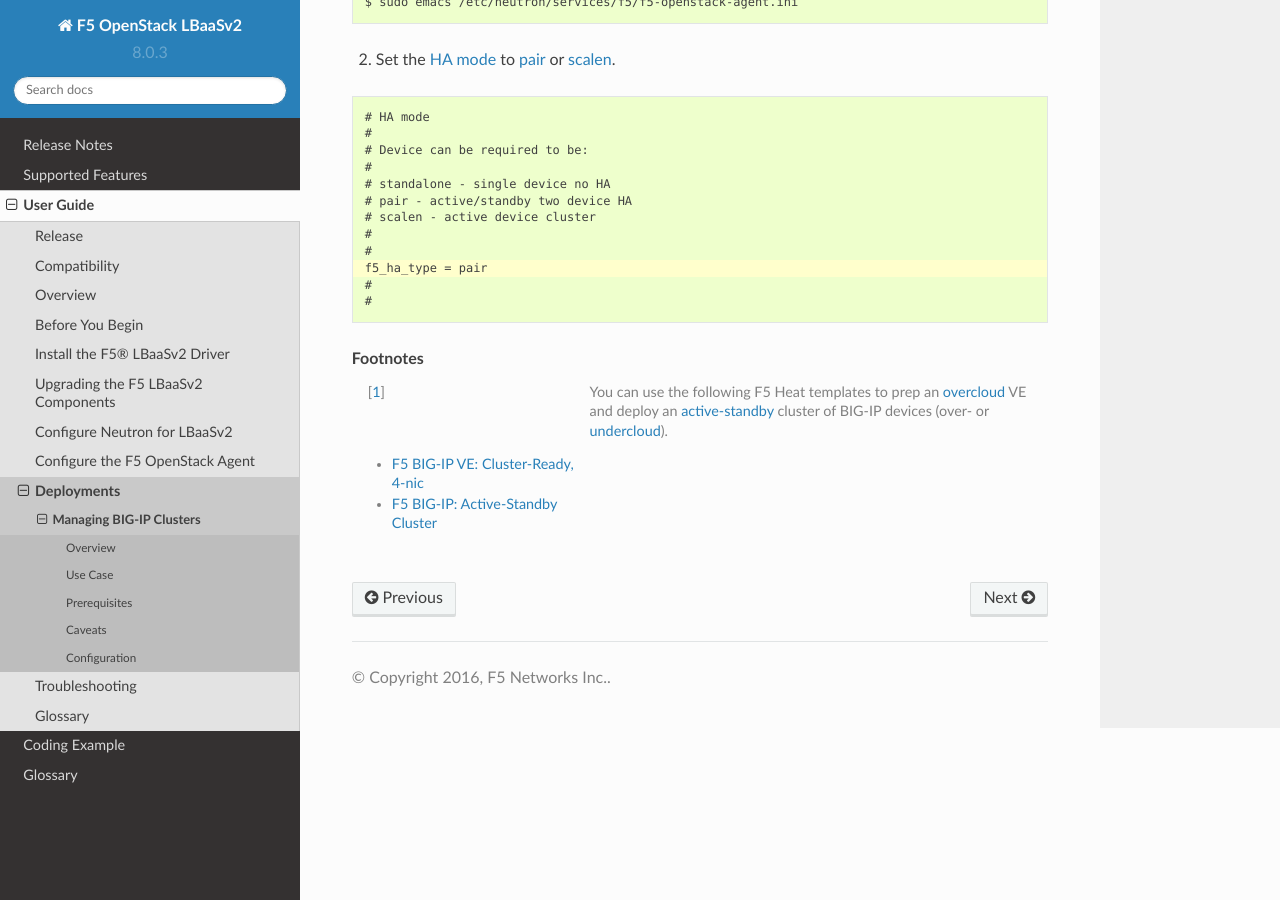
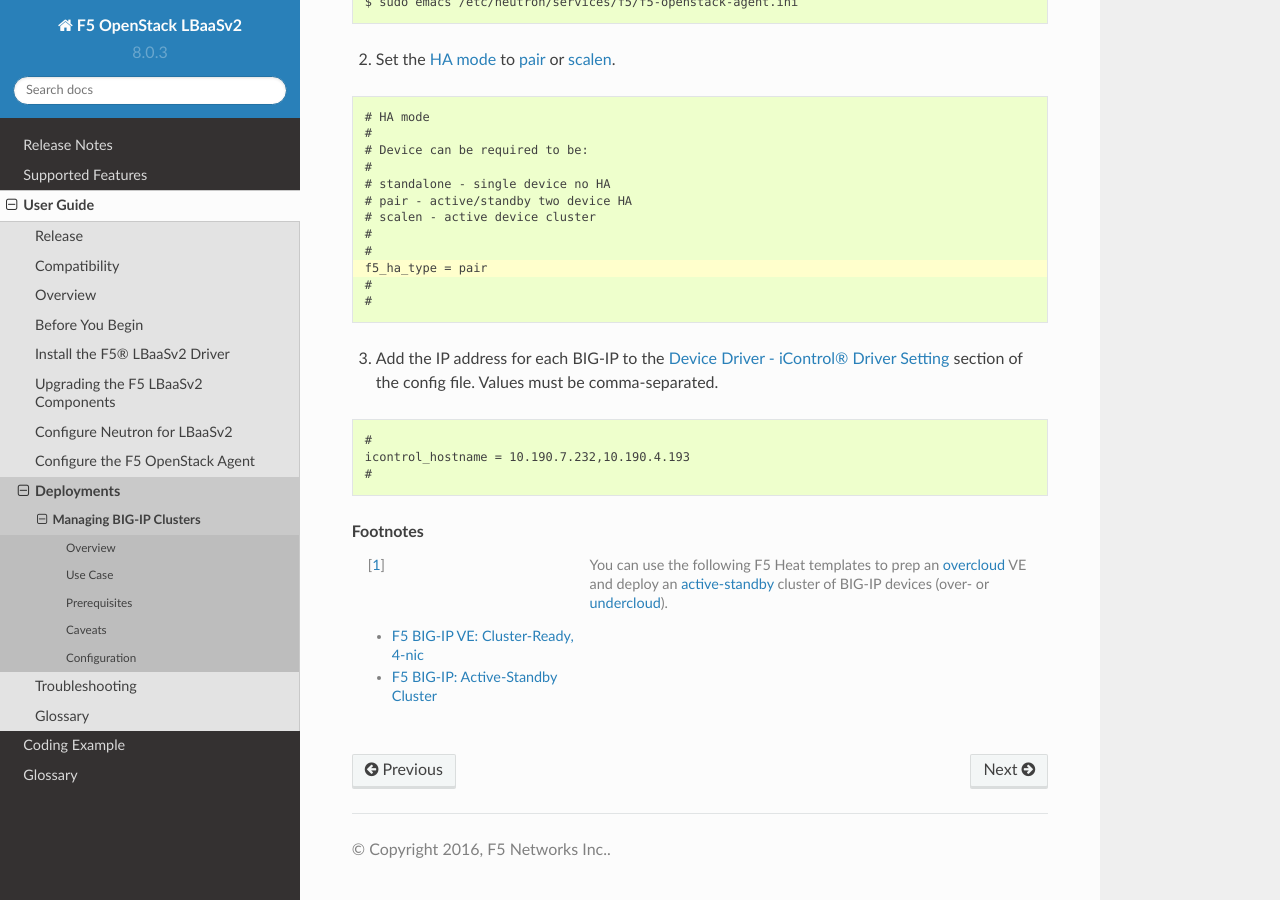
Before and after one commit to F5Networks/f5-openstack-lbaasv2-driver, a Sphinx documentation site: the page built from docs/includes/topic_clustering.rst, in a window 1280 px wide and 900 px high, scrolled down 1060 px. Built offline with Sphinx 7.4.7 and the Read the Docs theme 2.0.0, drawn with Linux system fonts in a browser that asks for light colours.

Commit message:
add step to clustering config section for adding BIG-IP IP addresses to agent config file (per code review from @szakeri)

```diff
--- a/docs/includes/topic_clustering.rst
+++ b/docs/includes/topic_clustering.rst
@@ -63,6 +63,15 @@
     #
     #
 
+3. Add the IP address for each BIG-IP to the :ref:`Device Driver - iControl® Driver Setting <Device Driver Settings / iControl® Driver Settings>` section of the config file. Values must be comma-separated.
+
+.. code-block:: text
+    :emphasize-lines: 10
+
+    #
+    icontrol_hostname = 10.190.7.232,10.190.4.193
+    #
+
 
 .. Further Reading
     --------------
```
